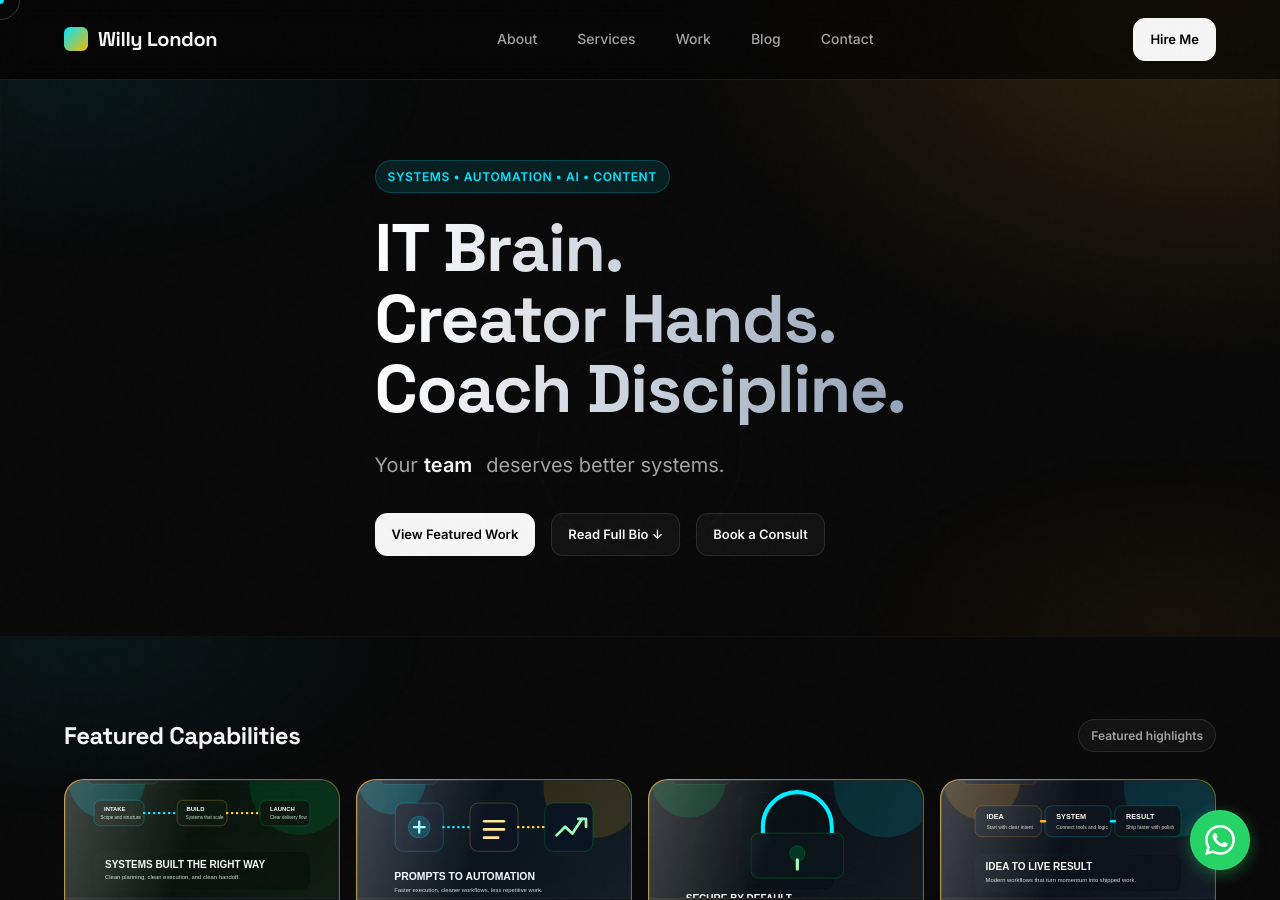
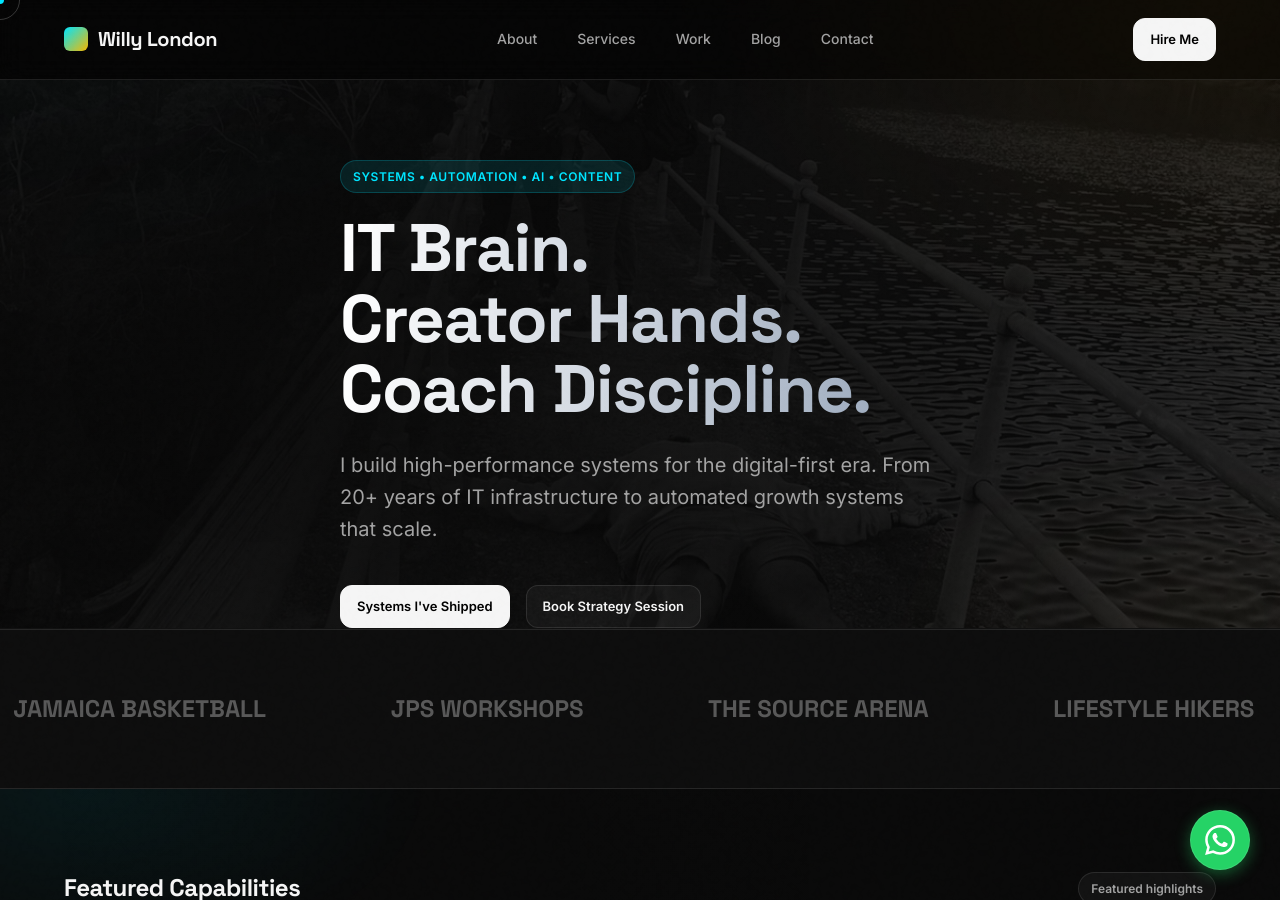
Before and after one commit to willylondon/creative-technician, a Jekyll site: the page built from index.html, in a window 1280 px wide and 900 px high. Built offline with Jekyll 4.4.1, drawn with Linux system fonts in a browser that asks for light colours; some of the changed text lies outside the part shown.

Commit message:
feat: complete brand transformation stage 2 - hero redesign, social proof marquee, and premium hover effects

```diff
--- a/assets/style.css
+++ b/assets/style.css
@@ -103,9 +103,103 @@ h1, h2, h3, h4 {
   padding: 0 40px;
 }
 
-section {
-  padding: 120px 0;
+/* === HERO REDESIGN === */
+.hero {
+  position: relative;
+  min-height: 100vh;
+  display: flex;
+  align-items: center;
+  overflow: hidden;
+  padding: 0;
 }
+
+.hero-bg-image {
+  position: absolute;
+  inset: 0;
+  z-index: 1;
+}
+
+.hero-img-fill {
+  width: 100%;
+  height: 100%;
+  object-fit: cover;
+  object-position: center;
+  filter: grayscale(100%) contrast(1.1) brightness(0.7);
+  opacity: 0.35;
+}
+
+.hero-overlay-gradient {
+  position: absolute;
+  inset: 0;
+  background: radial-gradient(circle at 20% 50%, rgba(10, 10, 10, 0.95) 0%, rgba(10, 10, 10, 0.4) 100%);
+}
+
+.hero .container {
+  position: relative;
+}
+
+/* === CARD MICRO-INTERACTIONS === */
+.card, .glow-card {
+  transition: all 0.4s var(--ease);
+  border: 1px solid var(--border);
+  background: var(--surface);
+  position: relative;
+}
+
+.card:hover, .glow-card:hover {
+  transform: translateY(-8px) scale(1.02);
+  border-color: var(--accent-amber);
+  background: var(--surface-hover);
+  box-shadow: 0 20px 40px rgba(0,0,0,0.4), 0 0 20px rgba(245, 184, 0, 0.1);
+}
+
+.card::after {
+  content: '';
+  position: absolute;
+  inset: 0;
+  border-radius: inherit;
+  opacity: 0;
+  transition: opacity 0.4s var(--ease);
+  box-shadow: inset 0 0 15px rgba(245, 184, 0, 0.2);
+}
+
+.card:hover::after {
+  opacity: 1;
+}
+
+/* === MARQUEE LOGOS === */
+.marquee-container {
+  padding: 60px 0;
+  background: rgba(255,255,255,0.02);
+  border-top: 1px solid var(--border);
+  border-bottom: 1px solid var(--border);
+  overflow: hidden;
+  white-space: nowrap;
+}
+
+.marquee-content {
+  display: inline-block;
+  animation: marquee 30s linear infinite;
+}
+
+.marquee-item {
+  display: inline-block;
+  margin: 0 60px;
+  font-family: 'Space Grotesk', sans-serif;
+  font-size: 1.5rem;
+  font-weight: 700;
+  color: var(--text-muted);
+  opacity: 0.5;
+  filter: grayscale(1);
+}
+
+@keyframes marquee {
+  0% { transform: translateX(0); }
+  100% { transform: translateX(-50%); }
+}
+
+.relative { position: relative; }
+.z-20 { z-index: 20; }
 
 /* Custom Cursor */
 .cursor-dot,
--- a/index.html
+++ b/index.html
@@ -149,26 +149,47 @@ layout: null
 
   <main class="page-layer">
     <section class="hero" id="hero-section">
-      <div class="container">
+      <div class="hero-bg-image">
+        <img src="/assets/images/photo-from-willy-london.jpg" alt="Willy London" class="hero-img-fill">
+        <div class="hero-overlay-gradient"></div>
+      </div>
+      <div class="container relative z-20">
         <div class="kicker reveal">Systems • Automation • AI • Content</div>
         <h1 class="reveal" style="transition-delay: 100ms;">
           IT Brain.<br>
           Creator Hands.<br>
           Coach Discipline.
         </h1>
-        <p class="hero-sub reveal" style="transition-delay: 200ms;">
-          Your <span id="hero-cycle-wrap" class="text-cycle-wrap"><span id="hero-cycle-word"
-              class="text-cycle-word">business</span></span> deserves better systems.
+        <p class="hero-sub reveal" style="transition-delay: 200ms; max-width: 600px;">
+          I build high-performance systems for the digital-first era. From 20+ years of IT infrastructure to automated growth systems that scale.
         </p>
 
-        <div class="flex flex-wrap gap-4 reveal" style="transition-delay: 300ms; align-items: center;">
-          <a href="#work" class="btn primary data-hover" data-gtag-event="cta_featured_work">View Featured Work</a>
-          <a href="#about" class="btn data-hover">Read Full Bio &darr;</a>
+        <div class="flex flex-wrap gap-4 reveal" style="transition-delay: 300ms; align-items: center; margin-top: 40px;">
+          <a href="#work" class="btn primary data-hover">Systems I've Shipped</a>
           <a href="https://calendly.com/willardwells" target="_blank" rel="noopener noreferrer" class="btn data-hover"
-            data-gtag-event="cta_schedule_call">Book a Consult</a>
+            data-gtag-event="cta_schedule_call">Book Strategy Session</a>
         </div>
       </div>
     </section>
+
+    <!-- Social Proof Marquee -->
+    <div class="marquee-container">
+      <div class="marquee-content">
+        <span class="marquee-item">HILLEL ACADEMY</span>
+        <span class="marquee-item">JAMAICA BASKETBALL</span>
+        <span class="marquee-item">JPS WORKSHOPS</span>
+        <span class="marquee-item">THE SOURCE ARENA</span>
+        <span class="marquee-item">LIFESTYLE HIKERS</span>
+        <span class="marquee-item">PHASE 1 ACADEMY</span>
+        <!-- Duplicate for loop -->
+        <span class="marquee-item">HILLEL ACADEMY</span>
+        <span class="marquee-item">JAMAICA BASKETBALL</span>
+        <span class="marquee-item">JPS WORKSHOPS</span>
+        <span class="marquee-item">THE SOURCE ARENA</span>
+        <span class="marquee-item">LIFESTYLE HIKERS</span>
+        <span class="marquee-item">PHASE 1 ACADEMY</span>
+      </div>
+    </div>
 
     <section id="featured-capabilities">
       <div class="container">
@@ -354,8 +375,8 @@ layout: null
     <section id="work">
       <div class="container">
         <div class="flex justify-between items-center" style="margin-bottom: 40px;">
-          <h2 class="reveal">Featured Projects</h2>
-          <span class="reveal" style="color: var(--text-muted);">Proof of Work</span>
+          <h2 class="reveal">Systems I've Shipped</h2>
+          <span class="reveal" style="color: var(--text-muted); font-family: monospace; font-size: 12px; letter-spacing: 0.1em;">[ PROOF OF WORK ]</span>
         </div>
 
         <div class="grid-2">
```
